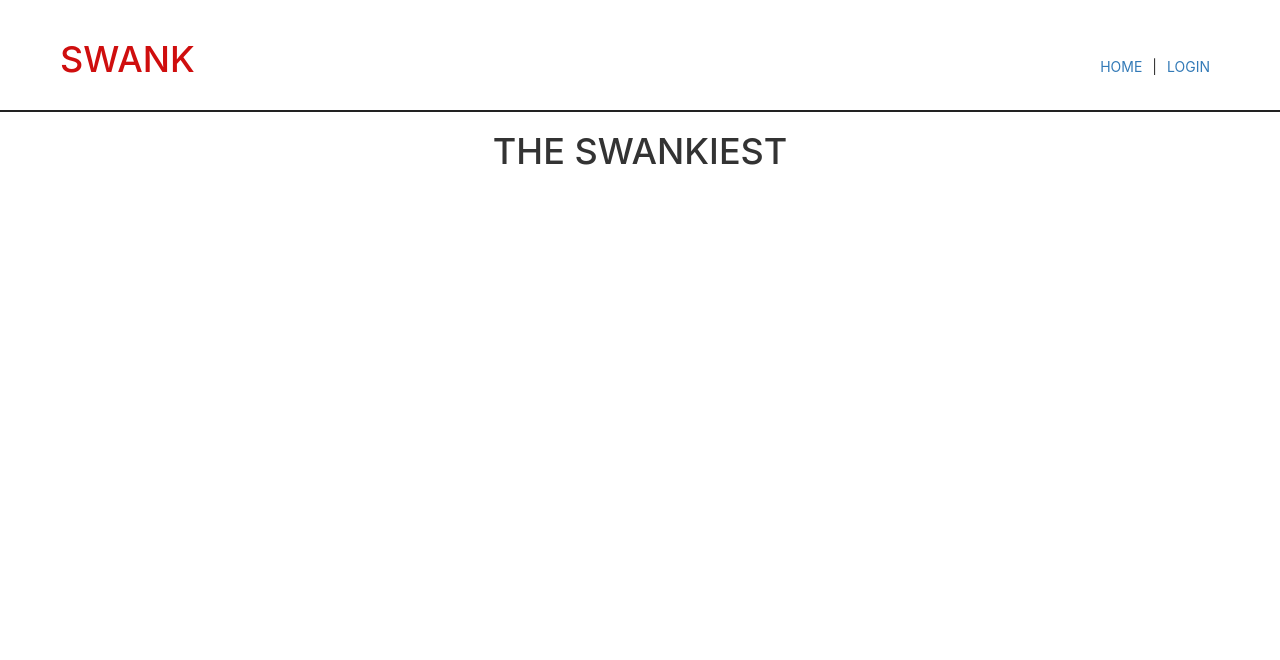
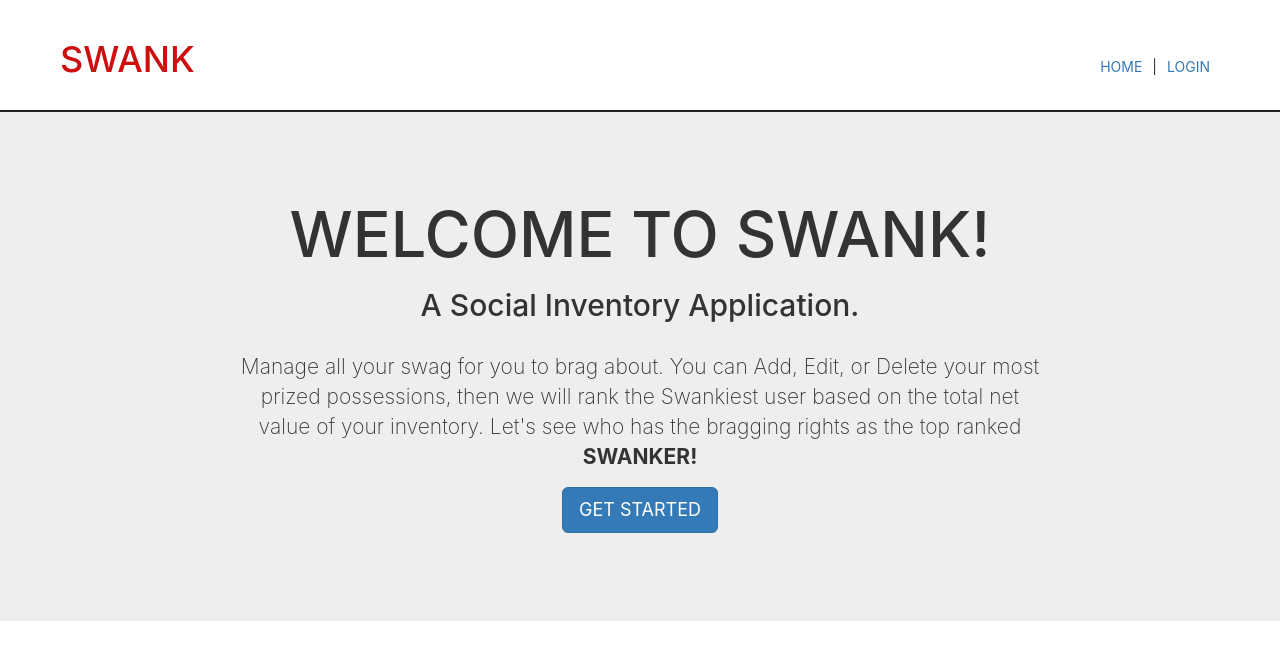
Before and after one commit to rockyliwanag/SWANK, a React (Create React App) app: page / in a window 1280 px wide. Shown: the top 660 px of the page. Built offline with nearby package versions, Linux system fonts and the light colour scheme; no server answers.

Commit message:
final commit for presentation

```diff
--- a/src/components/ItemCard/ItemCard.jsx
+++ b/src/components/ItemCard/ItemCard.jsx
@@ -1,8 +1,19 @@
 import React from "react";
 import { Link } from "react-router-dom";
+import "./itemCard.css";
 
 function ItemCard({ item }) {
   return (
+    <div className="card-container">
+      <div>
+        <img
+          src={
+            item.cover ? item.cover : require("../../images/placeholder.jpg")
+          }
+          alt="Cover"
+        />
+      </div>
+      <div className="details-container">
         <div className="panel panel-default">
           <div className="panel-heading">
             <h3 className="panel-title">{item.name}</h3>
@@ -10,13 +21,15 @@ function ItemCard({ item }) {
           <div className="panel-body">
             <dl>
               <dt>Value</dt>
-          <dd>{item.value}</dd>
+              <dd>${item.value}.00</dd>
               <dt>Description</dt>
               <dd>{item.description}</dd>
             </dl>
           </div>
           <div className="panel-footer">
-        <Link to="/">RETURN TO LIST</Link>
+            <Link to="/inventory">RETURN TO LIST</Link>
+          </div>
+        </div>
       </div>
     </div>
   );
--- /dev/null
+++ b/src/components/ItemCard/itemCard.css
@@ -0,0 +1,12 @@
+.details-container {
+    width: 500px;
+    height: 250px;
+}
+
+.card-container {
+    display: flex;
+    flex-direction: row;
+    margin: 5rem;
+    justify-content: center;
+    align-items: center;
+}
--- a/src/components/ItemList/ItemList.jsx
+++ b/src/components/ItemList/ItemList.jsx
@@ -13,7 +13,7 @@ function ItemList(props, handleDeleteItem) {
                 ? props.item.cover
                 : require("../../images/placeholder.jpg")
             }
-            alt="Cover Photo"
+            alt="Cover"
           />
         </div>
         <div>
--- /dev/null
+++ b/src/components/WelcomeCard/WelcomeCard.css
@@ -0,0 +1,4 @@
+.welcome-container {
+    width: 800px;
+    margin: 4rem auto;
+}
--- /dev/null
+++ b/src/components/WelcomeCard/WelcomeCard.jsx
@@ -0,0 +1,27 @@
+import React from "react";
+import "./WelcomeCard.css";
+
+function WelcomeCard() {
+  return (
+    <div className="jumbotron">
+      <div className="welcome-container">
+        <h1 className="">WELCOME TO SWANK!</h1>
+        <h2>A Social Inventory Application.</h2>
+        <br />
+        <p>
+          Manage all your swag for you to brag about. You can Add, Edit, or
+          Delete your most prized possessions, then we will rank the Swankiest
+          user based on the total net value of your inventory. Let's see who has
+          the bragging rights as the top ranked <b>SWANKER!</b>
+        </p>
+        <p>
+          <a class="btn btn-primary btn-lg" href="/inventory" role="button">
+            GET STARTED
+          </a>
+        </p>
+      </div>
+    </div>
+  );
+}
+
+export default WelcomeCard;
--- a/src/pages/HomePage/HomePage.jsx
+++ b/src/pages/HomePage/HomePage.jsx
@@ -1,13 +1,15 @@
 import React, { Component } from "react";
+import WelcomeCard from "../../components/WelcomeCard/WelcomeCard";
 
-class HomePage extends Component {
-  render() {
-    return (
-      <>
-        <h1>THE SWANKIEST</h1>
-      </>
-    );
-  }
+function HomePage() {
+  return (
+    <>
+      {/* <h1>THE SWANKIEST</h1> */}
+      <div>
+        <WelcomeCard />
+      </div>
+    </>
+  );
 }
 
 export default HomePage;
```
Also changed, not shown: src/components/Header/Header.jsx (+2 -6 lines). Lines whose indentation alone changed are shown as unchanged.
